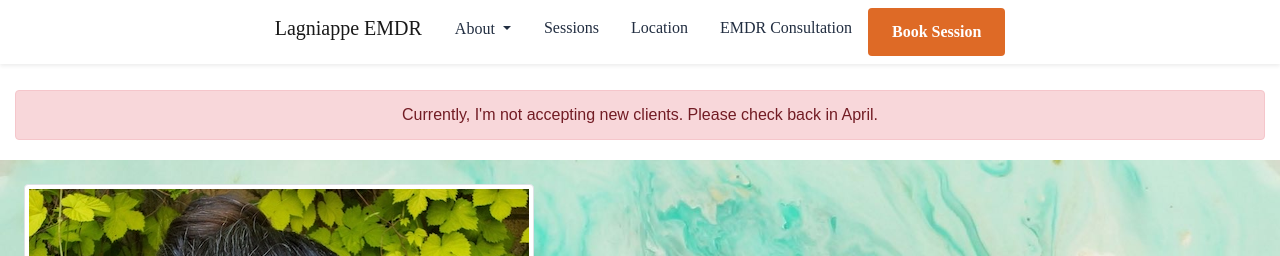
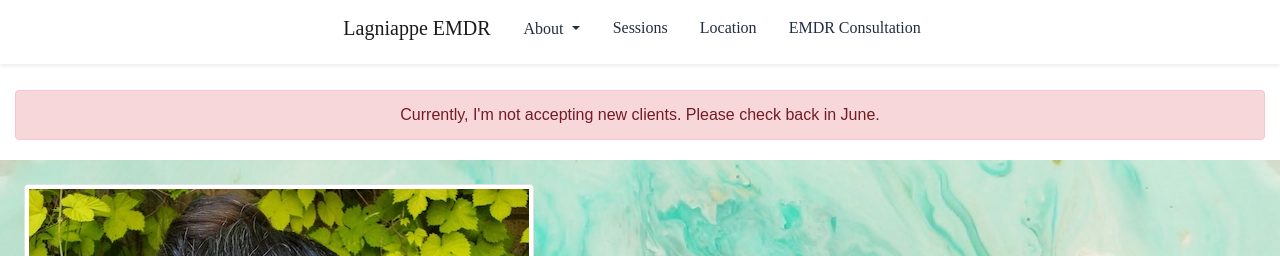
Before and after one commit to VigRoco/LagniappeEMDR, a plain HTML site: page index.html in a window 1280 px wide. Shown: the top 256 px of the page. Drawn offline with nearby package versions, Linux system fonts and the light colour scheme; a script that the page names is missing; a web font is replaced by a local one.

Commit message:
removing book session button

```diff
--- a/index.html
+++ b/index.html
@@ -19,14 +19,14 @@
         <button class="navbar-toggler" type="button" data-toggle="collapse" data-target="#mobileMenu"
                 aria-controls="mobileMenu" aria-expanded="false" aria-label="Toggle navigation"><span class="dark-blue-text"><i
                 class="navbar-toggler-icon"></i></span></button>
-        <div class="spwidget-button-wrapper">
+        <!-- <div class="spwidget-button-wrapper">
             <a href="https://laura-wood6459.clientsecure.me"
                class="spwidget-button"
                data-spwidget-scope-id="62f1c2db-ff39-4c8c-ad52-ffdf8b1e6d6b"
                data-spwidget-scope-uri="laura-wood6459"
                data-spwidget-application-id="7c72cb9f9a9b913654bb89d6c7b4e71a77911b30192051da35384b4d0c6d505b"
                data-spwidget-scope-global data-spwidget-autobind>Book Session</a>
-        </div>
+        </div> -->
     </nav>
     <div class="navbar-mobile collapse navbar-collapse bg-white ali" id="mobileMenu">
         <ul class="nav flex-column bg-light align-items-center">
@@ -90,20 +90,20 @@
         <li class="nav-item">
             <a class="nav-link" href="contact.html">EMDR Consultation</a>
         </li>
-        <li class="nav-item spwidget-button-wrapper">
+        <!-- <li class="nav-item spwidget-button-wrapper">
             <a href="https://laura-wood6459.clientsecure.me"
                class="spwidget-button"
                data-spwidget-scope-id="62f1c2db-ff39-4c8c-ad52-ffdf8b1e6d6b"
                data-spwidget-scope-uri="laura-wood6459"
                data-spwidget-application-id="7c72cb9f9a9b913654bb89d6c7b4e71a77911b30192051da35384b4d0c6d505b"
                data-spwidget-scope-global data-spwidget-autobind>Book Session</a>
-        </li>
+        </li> -->
     </ul>
 </nav>
 
 <div class="container-fluid" style="margin-top: 90px;">
     <div class="alert alert-danger text-center" role="alert">
-        Currently, I'm not accepting new clients. Please check back in April.
+        Currently, I'm not accepting new clients. Please check back in June.
     </div>
 </div>
 
```
Also changed, not shown: contact.html (+4 -4 lines).
